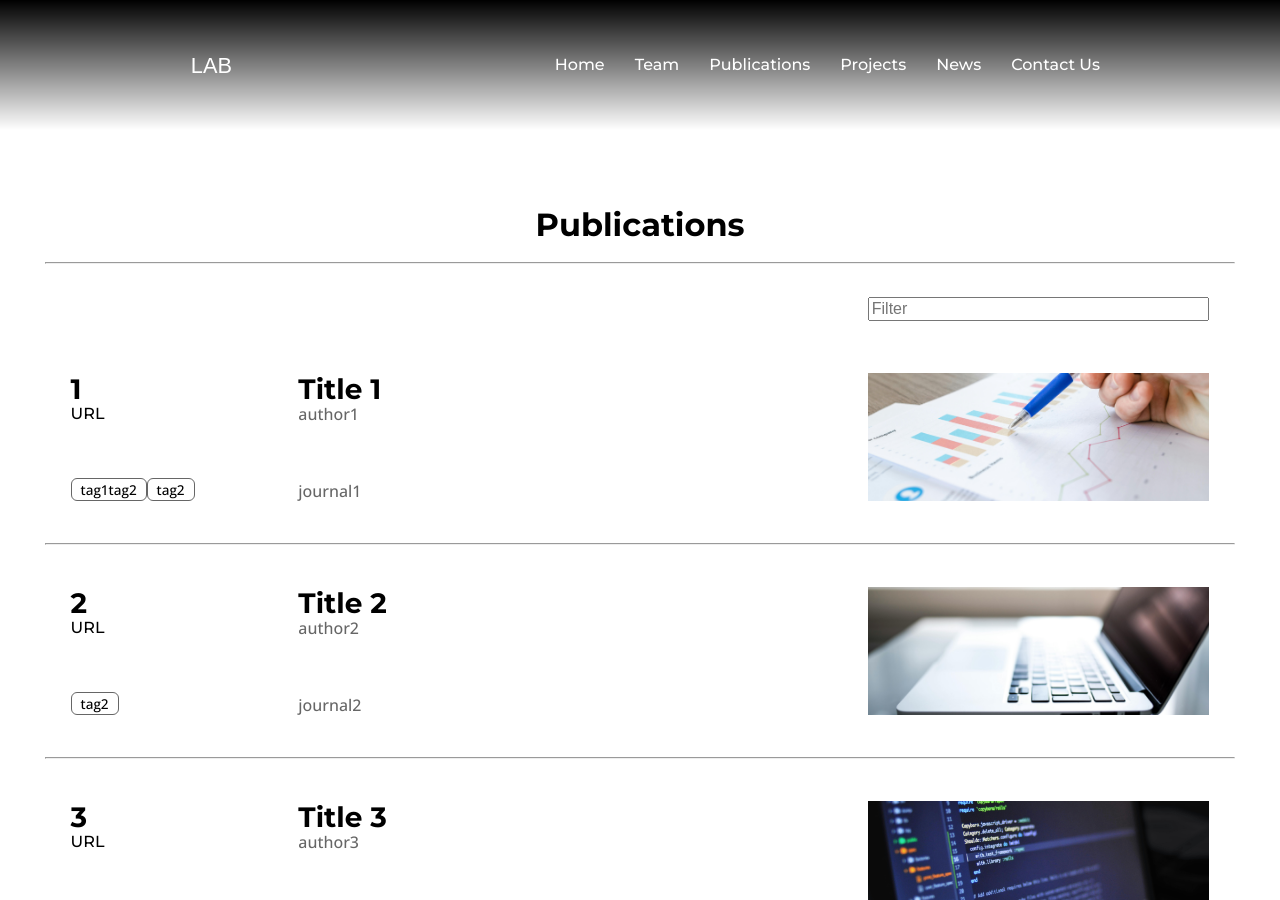
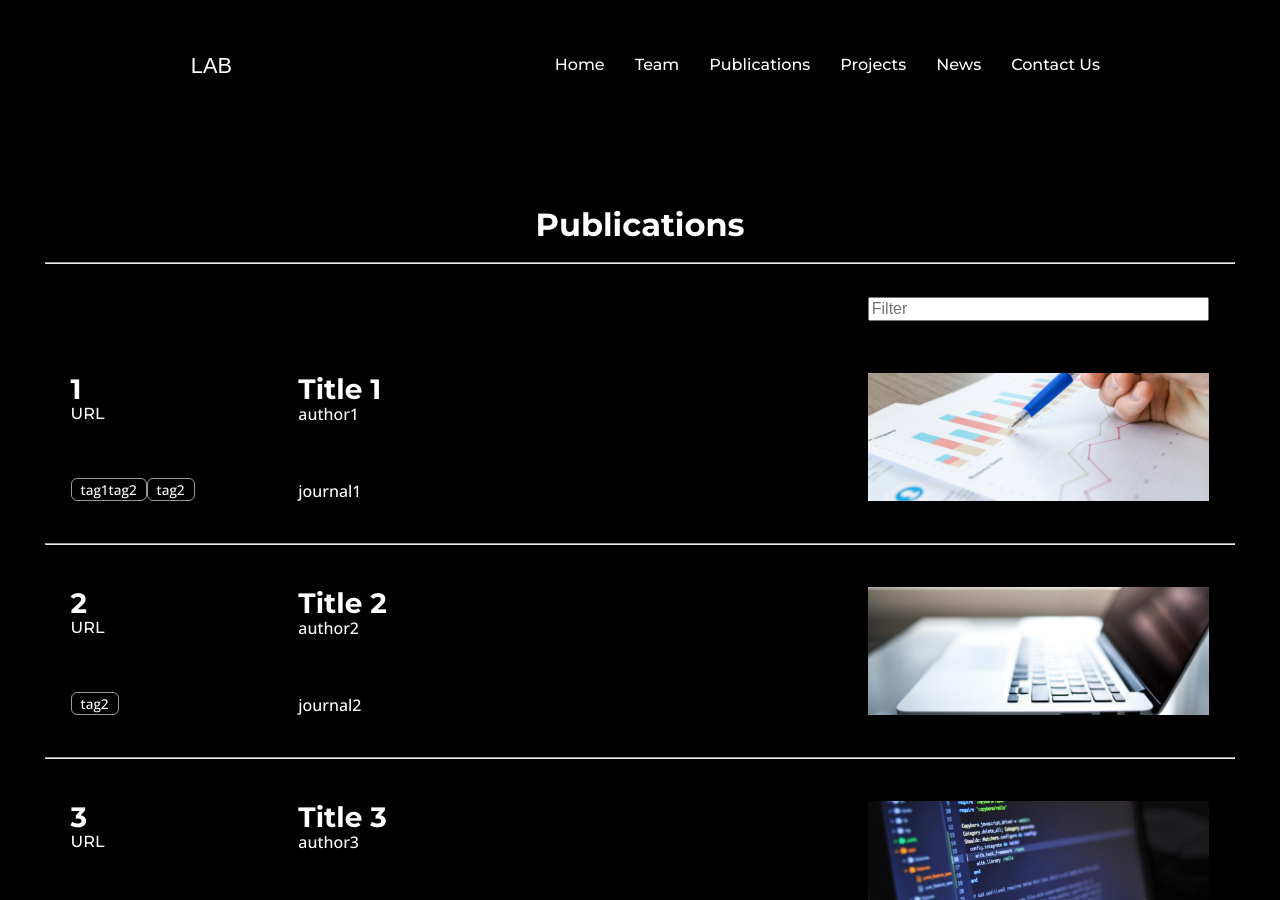
Before and after one commit to Yerasik/lab_website_private, a Jekyll site: the page built from publications.html, in a window 1280 px wide and 900 px high. Built offline with Jekyll 4.4.1, drawn with Linux system fonts in a browser that asks for light colours.

```diff
--- a/_sass/2-layouts/projects.sass
+++ b/_sass/2-layouts/projects.sass
@@ -1,6 +1,7 @@
 .container-projects
   position: relative
   padding: 5vh
+  background: $secondary
   .header-and-search
     display: flex
     flex-direction: row
@@ -11,7 +12,7 @@
       flex-direction: column
     .header-projects
       width: 70%
-      color: $secondary
+      color: $primary
       text-align: left
       @media screen and (max-width: 600px)
         width: 100%
@@ -39,7 +40,7 @@
     padding: 2vh
     width: 100%
     p
-      color: $secondary
+      color: $primary
       overflow-wrap: break-word
       display: -webkit-box
       -webkit-line-clamp: 5
@@ -57,9 +58,10 @@
       height: 20vh
       display: flex
       flex-direction: row
-      border: 1px solid lighten($secondary, 80%)
+      border: 1px solid darken($primary, 80%)
       border-radius: 1vh
       overflow: hidden
+      background: $white
       img
         object-fit: cover
         width: 20%
@@ -74,11 +76,11 @@
         height: 16vh
         a
           h1
-            color: #551A8B
+            color: $highliting
             font-size: clamp(1rem, 3vw, 1.5rem)
             font-weight: 600
         p
-          color: $secondary
+          color: $black
           font-size: clamp(0.6rem, 2vw, 1rem)
         p.tag
           position: absolute
--- a/_sass/2-layouts/publications.sass
+++ b/_sass/2-layouts/publications.sass
@@ -1,10 +1,11 @@
 .container-publications
   position: relative
   padding: 5vh
+  background: $secondary
   .header
     margin-top: 18vh
     margin-bottom: 2vh
-    color: $secondary
+    color: $primary
     text-align: center
     @media screen and (max-width: 600px)
       margin-top: 12vh
@@ -44,14 +45,14 @@
           width: 15%
         h1
           font-size: clamp(1.25rem, 3vw, 1.75rem)
-          color: $secondary
+          color: $primary
         a
           font-size: clamp(0.75rem, 2vw, 1rem)
-          color: $secondary
+          color: $primary
           font-weight: 500
           text-decoration: none
           &:hover
-            color: adjust-color($secondary, $lightness: 25%)
+            color: adjust-color($primary, $lightness: -25%)
         .tag-wrapper
           position: absolute
           display: flex
@@ -62,9 +63,9 @@
             p
               display: inline-block
               padding: 0.3vh 0.7vw
-              border: 1px solid adjust-color($secondary, $lightness: 40%)
+              border: 1px solid adjust-color($primary, $lightness: -40%)
               border-radius: clamp(2px, 2vh, 6px)
-              color: $secondary
+              color: $primary
               font-size: clamp(0.5rem, 2vw, 0.85rem)
               white-space: nowrap
               margin: 0
@@ -78,10 +79,10 @@
           width: 55%
         h1
           font-size: clamp(1.25rem, 3vw, 1.75rem)
-          color: $secondary
+          color: $primary
         p
           font-size: clamp(0.75rem, 2vw, 1rem)
-          color: lighten($secondary, 40%)
+          color: lighten($primary, 40%)
           line-height: 1.2em
         p.journal
           position: absolute
```
Also changed, not shown: 3 other files.
